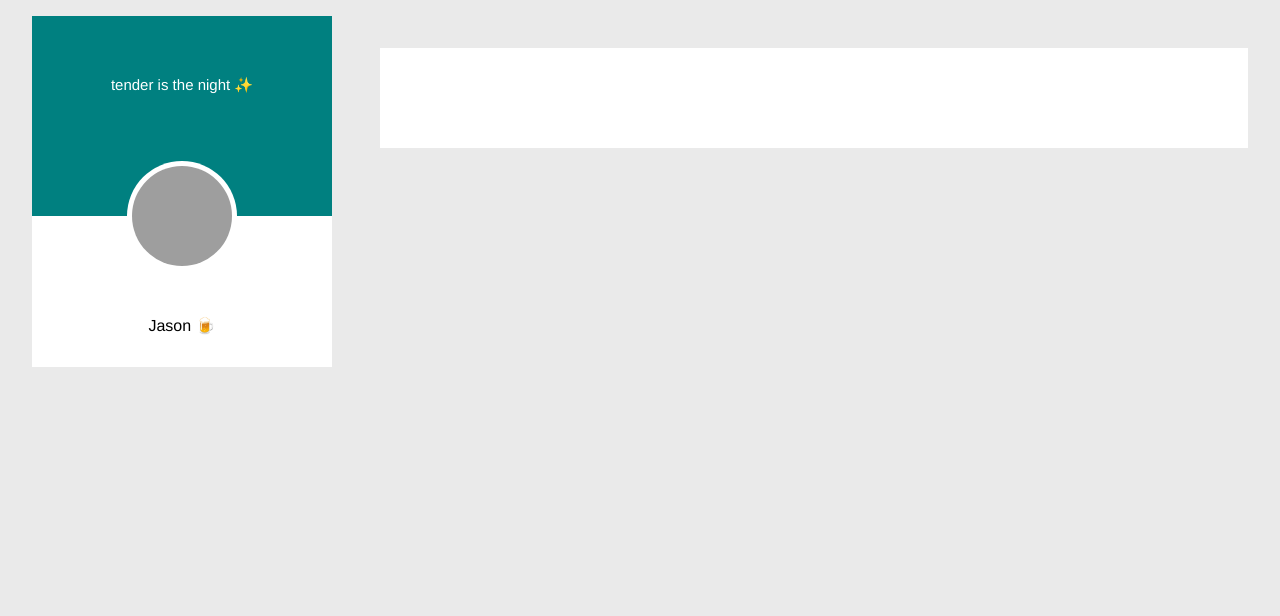
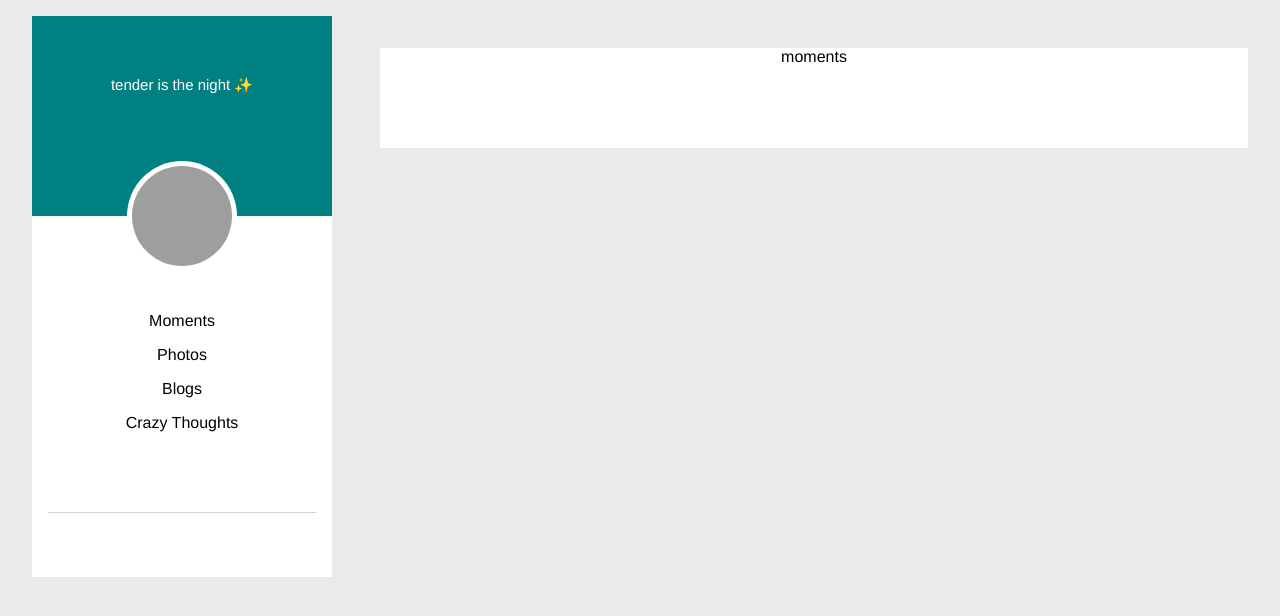
Before and after one commit to Jason0214/PersonalWebsite, a Vue app: page /#/ in a window 1280 px wide. Shown: the top 616 px of the page. Built offline with nearby package versions, Linux system fonts and the light colour scheme; grey boxes are pictures that could not be loaded; the HTML template or start-up script is replaced by a standard one.

Commit message:
:beer: layout

```diff
--- a/frontend/router/index.js
+++ b/frontend/router/index.js
@@ -1,6 +1,9 @@
 import Vue from 'vue'
 import Router from 'vue-router'
-import Home from '@/Home'
+import Moments from '@/Moments'
+import Blogs from '@/Blogs'
+import Photos from '@/Photos'
+import Todos from '@/Todos'
 
 Vue.use(Router)
 
@@ -8,8 +11,24 @@ export default new Router({
   routes: [
     {
       path: '/',
-      name: 'home',
-      component: Home
+      alias: '/moments',
+      name: 'moments',
+      component: Moments
+    },
+    {
+      path: '/photos',
+      name: 'photos',
+      component: Photos
+    },
+    {
+      path: '/todos',
+      name: 'todos',
+      component: Todos
+    },
+    {
+      path: '/blogs',
+      name: 'blogs',
+      component: Blogs
     }
   ]
 })
--- a/frontend/src/App.vue
+++ b/frontend/src/App.vue
@@ -1,12 +1,50 @@
 <template>
   <div id="app">
-    <router-view/>
+    <div class="side-bar">
+      <div class="cover">
+        <span style="margin-top: 4em">tender is the night ✨</span>
+      </div>
+      <div class="avatar">
+        <img style="margin-top: 5px; border-radius: 150px" width="100px" height="100px" src="/resource/avatar"/>
+      </div>
+      <div style="margin-top: 80px;">
+        <div ref="moments" class="router-btn button" @click="goto('/moments')">Moments</div>
+        <div ref="photos" class="router-btn button" @click="goto('/photos')">Photos</div>
+        <div ref="blogs" class="router-btn button" @click="goto('/blogs')">Blogs</div>
+        <div ref="todos" class="router-btn button" @click="goto('/todos')">Crazy Thoughts</div>
+      </div>
+      <div class="icon-bar">
+        <a class="icon-btn" href="https://github.com/Jason0214" target="_blanket">
+          <i class="fa fa-github" aria-hidden="true"></i>
+        </a>
+        <a class="icon-btn" href="mailto:lujc.me@gmail.com" target="_blanket">
+          <i class="fa fa-envelope" aria-hidden="true"></i>
+        </a>
+        <a class="icon-btn" href="https://telegram.me/lu_jc" target="_blanket">
+          <i class="fa fa-telegram" aria-hidden="true"></i>
+        </a>
+      </div>
+    </div>
+    <div class="content">
+      <router-view/>
+    </div>
   </div>
 </template>
 
 <script>
 export default {
-  name: 'app'
+  name: 'app',
+  methods: {
+    goto: function (path) {
+      this.$router.push(path)
+    }
+  },
+  // mounted: function () {
+  //   this.$refs.moments.style.textDecoration = 'underline';
+  // },
+  computed: {
+
+  }
 }
 </script>
 
@@ -22,14 +60,93 @@ export default {
   height: 100%;
   top: 0;
   left: 0;
-
-  background: #eaeaea;
+  padding: 0 2em 0 2em;
 
   min-height: 100%;
   min-width: 100%;
   overflow: hidden;
+  background: #eaeaea;
+
+  display: flex;
+  flex-direction: row;
+  justify-content: flex-start;
+  align-items: flex-start;
 }
 *, *:before, *:after{
   box-sizing: border-box;
 }
+a {
+    color: inherit;
+    text-decoration: inherit;
+}
+
+.side-bar {
+  width: 300px;
+
+  display: flex;
+  flex-direction: column;
+
+  background: white;
+  margin-top: 1em;
+  margin-bottom: 1em;
+  top: 0;
+  min-height: 100px;
+  max-height: 90%;
+  overflow: scroll;
+  padding-bottom: 2em;
+}
+.cover {
+  display: flex;
+  flex-direction: column;
+  font-size: 15px;
+  background: teal;
+  height: 200px;
+  color: white;
+  z-index: 1;
+}
+.avatar {
+  position: absolute;
+  align-self: center;
+  background: white;
+  margin-top: 145px;
+  height: 110px;
+  width: 110px;
+  border-radius: 160px;
+  z-index: 5;
+}
+.content {
+  flex-grow: 1;
+  width: auto;
+  background: white;
+
+  display: flex;
+  flex-direction: column;
+  margin-left: 3em;
+  margin-top: 3em;
+
+  min-height: 100px;
+  max-height: 90%;
+  overflow: scroll;
+}
+.router-btn {
+  margin: 1em 4em 1em 4em;
+  cursor: pointer;
+}
+.icon-bar {
+  margin: 4em 1em 2em 1em;
+  padding: 0 1em 0 1em;
+  display: flex;
+  flex-direction: row;
+  justify-content: center;
+  border-color: lightgrey;
+  border-bottom-style: solid;
+  border-width: 1px;
+}
+.icon-btn {
+  flex-grow: 1;
+  font-size: 1.5em;
+}
+.button:hover {
+  color: coral;
+}
 </style>
--- /dev/null
+++ b/frontend/src/Blogs.vue
@@ -0,0 +1,16 @@
+<template>
+  <div>
+    blog
+  </div>
+</template>
+
+<script>
+export default {
+  name: 'blogs',
+}
+</script>
+
+<style scoped>
+
+
+</style>
--- a/frontend/src/Home.vue
+++ /dev/null
@@ -1,83 +0,0 @@
-<template>
-  <div id="container">
-    <div class="side-bar">
-      <div class="cover">
-        <span style="margin-top: 4em">tender is the night ✨</span>
-      </div>
-      <div class="avatar">
-        <img style="margin-top: 5px; border-radius: 150px" width="100px" height="100px" src="/resource/avatar"/>
-      </div>
-      <div style="margin-top: 100px;">
-        Jason 🍺
-      </div>
-    </div>
-    <div class="content">
-    </div>
-  </div>
-</template>
-
-<script>
-export default {
-  name: 'home',
-}
-</script>
-
-<style scoped>
-#container {
-  margin: 0 2em 0 2em;
-  height: 100%;
-
-  display: flex;
-  flex-direction: row;
-  justify-content: flex-start;
-  align-items: flex-start;
-}
-.side-bar {
-  width: 300px;
-
-  display: flex;
-  flex-direction: column;
-
-  background: white;
-  margin-top: 1em;
-  margin-bottom: 1em;
-  top: 0;
-  min-height: 100px;
-  max-height: 90%;
-  overflow: scroll;
-  padding-bottom: 2em;
-}
-.cover {
-  display: flex;
-  flex-direction: column;
-  font-size: 15px;
-  background: teal;
-  height: 200px;
-  color: white;
-  z-index: 1;
-}
-.avatar {
-  position: absolute;
-  align-self: center;
-  background: white;
-  margin-top: 145px;
-  height: 110px;
-  width: 110px;
-  border-radius: 160px;
-  z-index: 5;
-}
-.content{
-  flex-grow: 1;
-  width: auto;
-  background: white;
-
-  display: flex;
-  flex-direction: column;
-  margin-left: 3em;
-  margin-top: 3em;
-
-  min-height: 100px;
-  max-height: 90%;
-  overflow: scroll;
-}
-</style>
--- /dev/null
+++ b/frontend/src/Moments.vue
@@ -0,0 +1,16 @@
+<template>
+  <div>
+    moments
+  </div>
+</template>
+
+<script>
+export default {
+  name: 'moments',
+}
+</script>
+
+<style scoped>
+
+
+</style>
--- /dev/null
+++ b/frontend/src/Photos.vue
@@ -0,0 +1,16 @@
+<template>
+  <div>
+    photos
+  </div>
+</template>
+
+<script>
+export default {
+  name: 'photos',
+}
+</script>
+
+<style scoped>
+
+
+</style>
--- /dev/null
+++ b/frontend/src/Todos.vue
@@ -0,0 +1,16 @@
+<template>
+  <div>
+    todos
+  </div>
+</template>
+
+<script>
+export default {
+  name: 'todos',
+}
+</script>
+
+<style scoped>
+
+
+</style>
```
Also changed, not shown: frontend/index.ejs.
